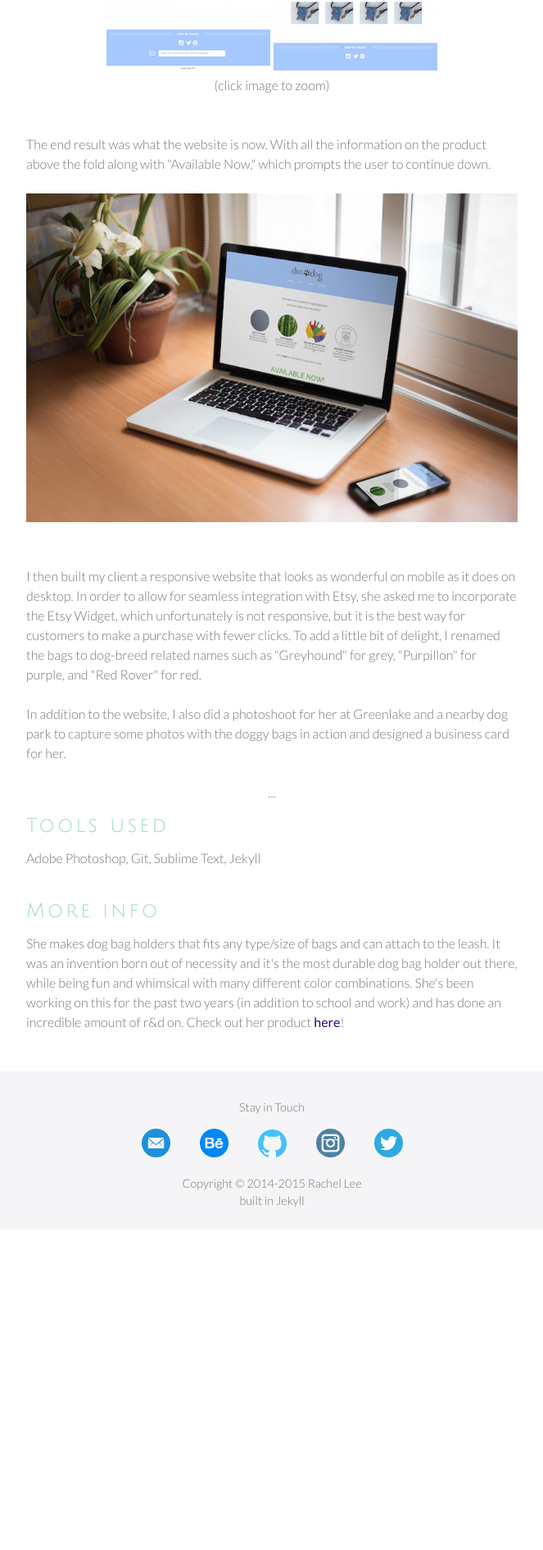
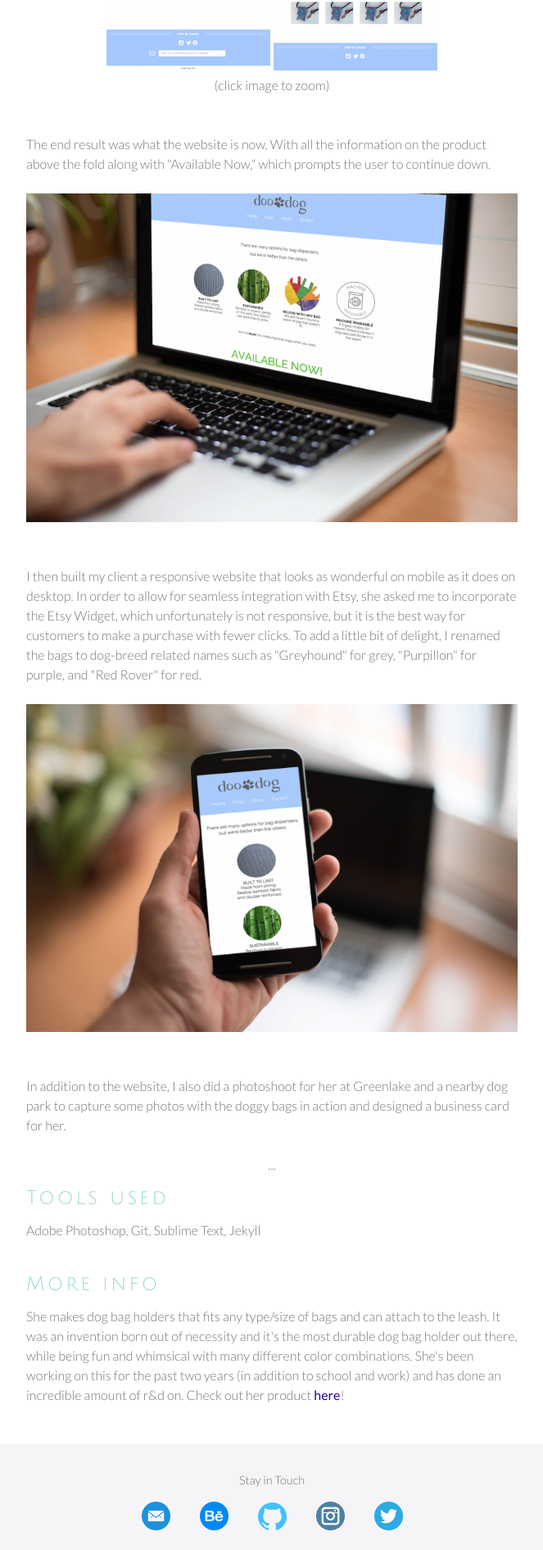
Before and after one commit to rachellee/resume, a Jekyll site: the page built from portfolio/doodogs/index.html, in a window 1280 px wide. Shown: the part 3070-4961 px from the top of the page at 82% size, without its empty margins (308-971 px from the left). Built offline with Jekyll 4.4.1, drawn with Linux system fonts in a browser that asks for light colours; nearby versions of some CDN libraries; some web fonts are replaced; before the commit the page ends 4570 px from its top, so only the background shows below that.

Commit message:
photos in buddybaggys section

```diff
--- a/portfolio/doodogs/index.html
+++ b/portfolio/doodogs/index.html
@@ -32,9 +32,11 @@ title: Rachel Lee's Portfolio - DooDogs.com
 
 		The end result was what the website is now. With all the information on the product above the fold along with "Available Now," which prompts the user to continue down.<BR><BR>
 
-		<center><img src="/images/buddys/bbdesktop.jpg" class="port_img"></center><BR><BR>
+		<center><img src="/images/buddys/bb-desktop.jpg" class="port_img"></center><BR><BR>
 
 		I then built my client a responsive website that looks as wonderful on mobile as it does on desktop. In order to allow for seamless integration with Etsy, she asked me to incorporate the Etsy Widget, which unfortunately is not responsive, but it is the best way for customers to make a purchase with fewer clicks. To add a little bit of delight, I renamed the bags to dog-breed related names such as "Greyhound" for grey, "Purpillon" for purple, and "Red Rover" for red.<BR><BR>
+
+		<center><img src="/images/buddys/bb-mobile.jpg" class="port_img"></center><BR><BR>
 
 		In addition to the website, I also did a photoshoot for her at Greenlake and a nearby dog park to capture some photos with the doggy bags in action and designed a business card for her.<BR><BR>
 		<center>
```
Also changed, not shown: images/buddys/bb-desktop.jpg (added), images/buddys/bb-mobile.jpg (added).
